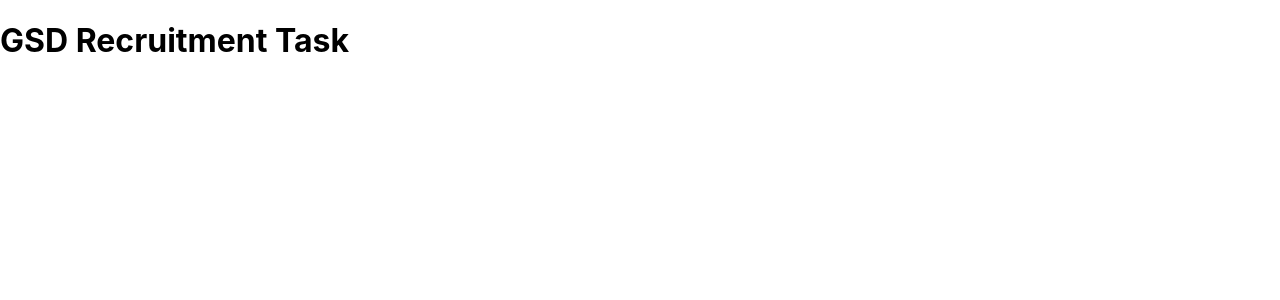
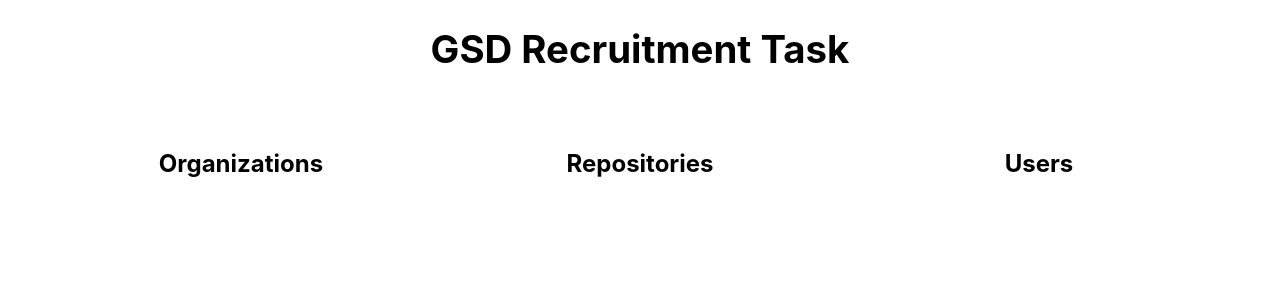
Before and after one commit to KrystianJonca/gsd-task, a React (Create React App) app: page / in a window 1280 px wide. Shown: the top 300 px of the page. Built offline with nearby package versions, Linux system fonts and the light colour scheme; the HTML template or start-up script is replaced by a standard one.

Commit message:
Created the columns

```diff
--- /dev/null
+++ b/src/App.module.css
@@ -0,0 +1,20 @@
+.container {
+  display: flex;
+  justify-content: space-between;
+  align-items: flex-start;
+  max-width: 1080px;
+  margin: 1rem auto;
+  padding: 1rem;
+}
+
+.title {
+  font-size: clamp(1.6rem, 3vw, 4rem);
+  text-align: center;
+}
+
+@media only screen and (max-width: 880px) {
+  .container {
+    flex-direction: column;
+    align-items: center;
+  }
+}
--- a/src/App.tsx
+++ b/src/App.tsx
@@ -1,12 +1,18 @@
 import React from 'react';
+import classes from './App.module.css';
+import { Organizations, Repositories, Users } from './components';
 
 const App: React.FC = () => {
   return (
     <>
       <header>
-        <h1>GSD Recruitment Task</h1>
+        <h1 className={classes.title}>GSD Recruitment Task</h1>
       </header>
-      <main></main>
+      <main className={classes.container}>
+        <Organizations />
+        <Repositories />
+        <Users />
+      </main>
     </>
   );
 };
--- /dev/null
+++ b/src/components/Orgs/Organizations.tsx
@@ -0,0 +1,12 @@
+import React from 'react';
+import Column from '../UI/Column';
+
+const Organizations: React.FC = () => {
+  return (
+    <Column>
+      <h2>Organizations</h2>
+    </Column>
+  );
+};
+
+export default Organizations;
--- /dev/null
+++ b/src/components/Repos/Repos.tsx
@@ -0,0 +1,12 @@
+import React from 'react';
+import Column from '../UI/Column';
+
+const Repos: React.FC = () => {
+  return (
+    <Column>
+      <h2>Repositories</h2>
+    </Column>
+  );
+};
+
+export default Repos;
--- /dev/null
+++ b/src/components/Users/Users.tsx
@@ -0,0 +1,12 @@
+import React from 'react';
+import Column from '../UI/Column';
+
+const Users: React.FC = () => {
+  return (
+    <Column>
+      <h2>Users</h2>
+    </Column>
+  );
+};
+
+export default Users;
--- /dev/null
+++ b/src/components/index.ts
@@ -0,0 +1,3 @@
+export { default as Organizations } from './Orgs/Organizations';
+export { default as Repositories } from './Repos/Repos';
+export { default as Users } from './Users/Users';
```
